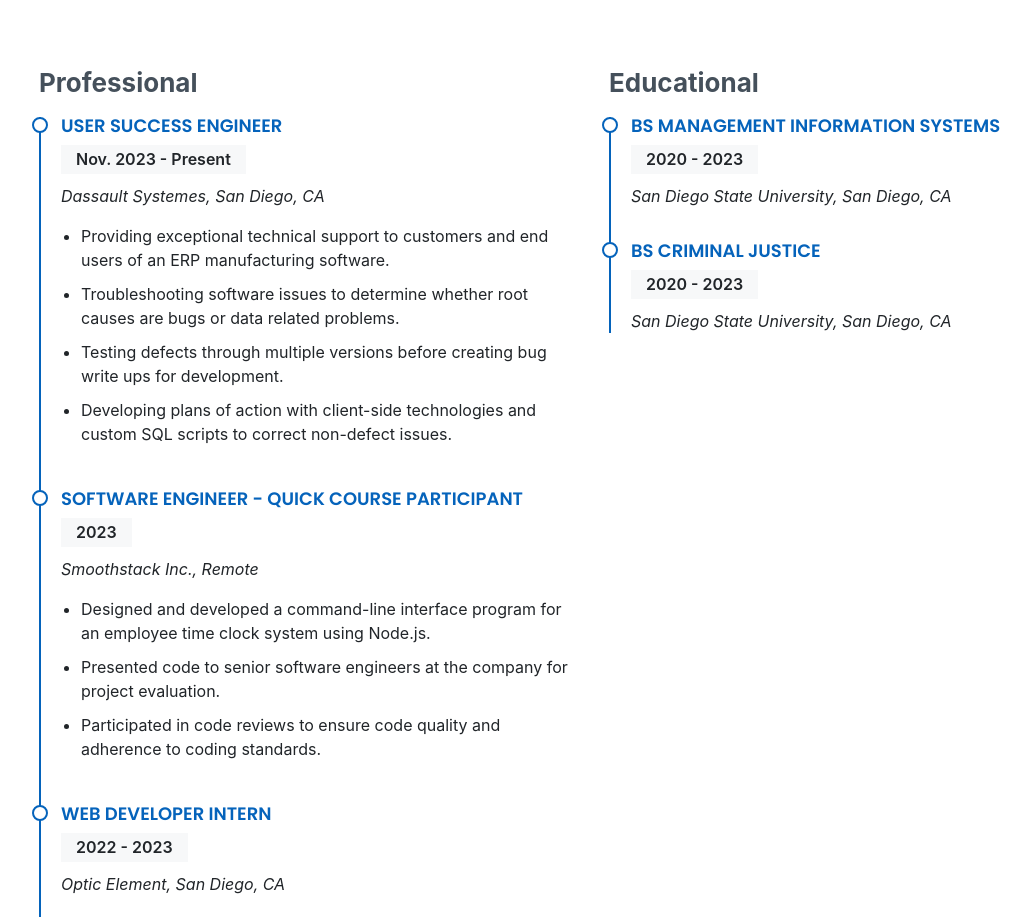
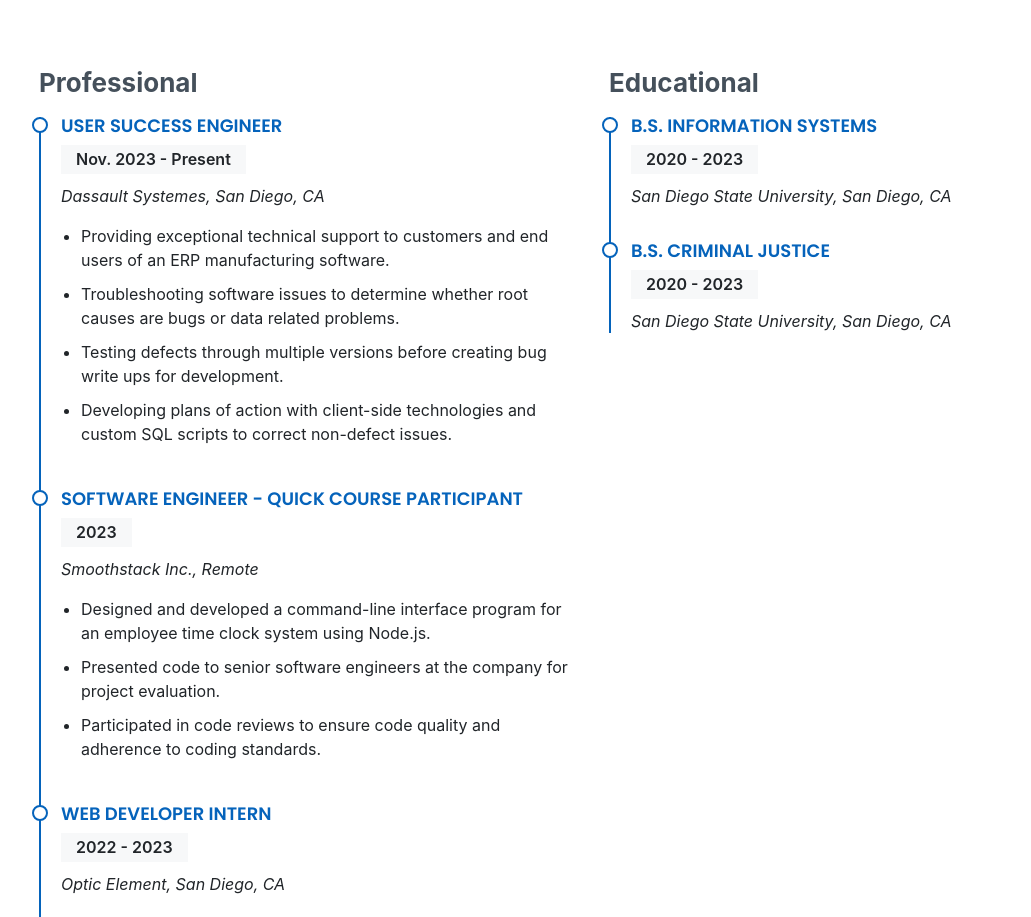
Before and after one commit to franky-cast/myportfolio, a plain HTML site: page index.html in a window 1280 px wide. Shown: the part 921-1838 px from the top of the page, without its empty margins (96-1127 px from the left). Drawn offline with nearby package versions, Linux system fonts and the light colour scheme.

Commit message:
Education update

```diff
--- a/index.html
+++ b/index.html
@@ -125,12 +125,12 @@
           <div class="col-lg-6">
             <h3 class="resume-title">Educational</h3>
             <div class="resume-item">
-              <h4>BS Management Information Systems</h4>
+              <h4>B.S. Information Systems</h4>
               <h5>2020 - 2023</h5>
               <p><em>San Diego State University, San Diego, CA</em></p>
             </div>
             <div class="resume-item">
-              <h4>BS Criminal Justice</h4>
+              <h4>B.S. Criminal Justice</h4>
               <h5>2020 - 2023</h5>
               <p><em>San Diego State University, San Diego, CA</em></p>
             </div>
```
